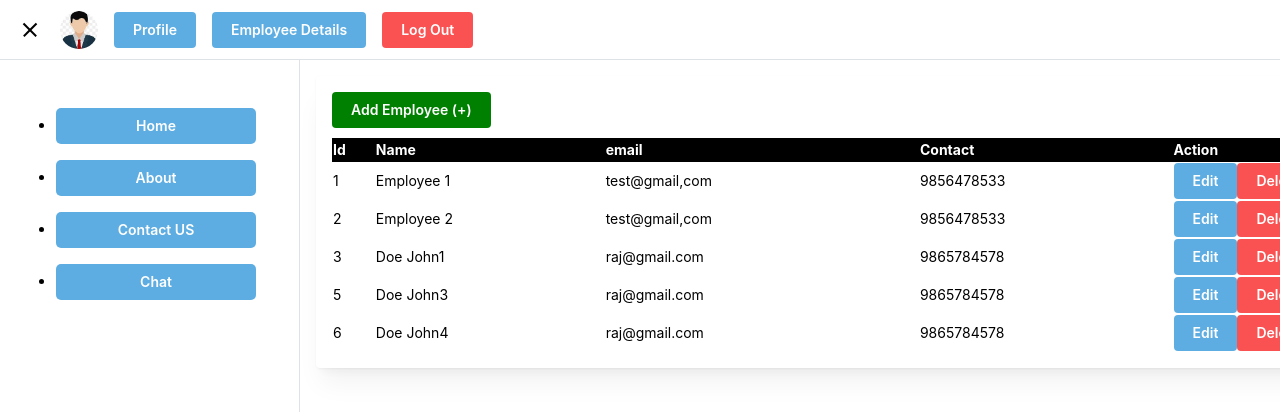
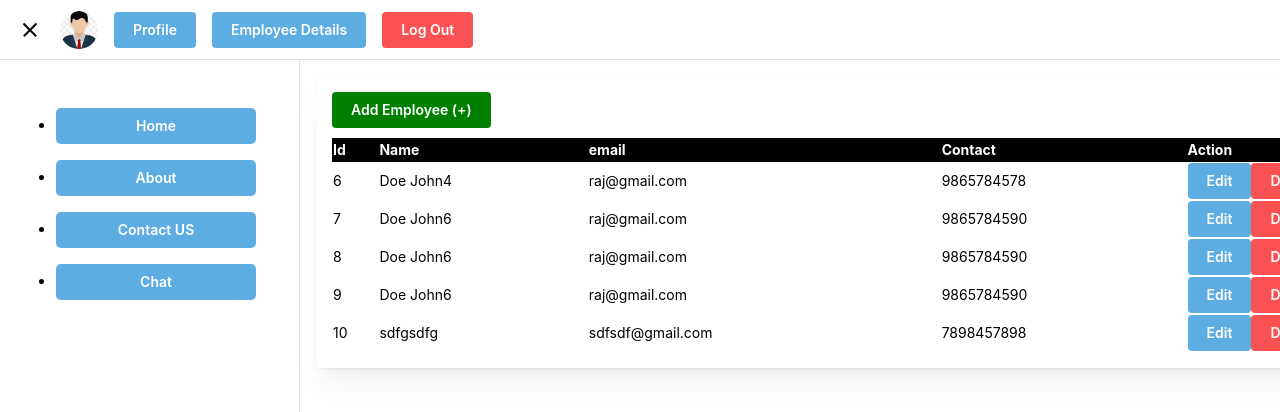
Before and after one commit to rajkumarrathod404/HptCare-Project, a React (Vite) app: page / in a window 1280 px wide. Shown: the top 412 px of the page. Built offline with nearby package versions, Linux system fonts and the light colour scheme; data requests are answered from the project's data file.

Commit message:
deployed

```diff
--- a/db.json
+++ b/db.json
@@ -1,34 +1,34 @@
 {
   "emp": [
-    {
-      "id": 1,
-      "name": "Employee 1",
-      "email": "test@gmail,com",
-      "contact": "9856478533"
-    },
-    {
-      "id": 2,
-      "name": "Employee 2",
-      "email": "test@gmail,com",
-      "contact": "9856478533"
-    },
-    {
-      "name": "Doe John1",
-      "email": "raj@gmail.com",
-      "contact": "9865784578",
-      "id": 3
-    },
-    {
-      "name": "Doe John3",
-      "email": "raj@gmail.com",
-      "contact": "9865784578",
-      "id": 5
-    },
     {
       "name": "Doe John4",
       "email": "raj@gmail.com",
       "contact": "9865784578",
       "id": 6
+    },
+    {
+      "name": "Doe John6",
+      "email": "raj@gmail.com",
+      "contact": "9865784590",
+      "id": 7
+    },
+    {
+      "name": "Doe John6",
+      "email": "raj@gmail.com",
+      "contact": "9865784590",
+      "id": 8
+    },
+    {
+      "name": "Doe John6",
+      "email": "raj@gmail.com",
+      "contact": "9865784590",
+      "id": 9
+    },
+    {
+      "name": "sdfgsdfg",
+      "email": "sdfsdf@gmail.com",
+      "contact": "7898457898",
+      "id": 10
     }
   ]
 }
--- a/src/CollapseDesktop.tsx
+++ b/src/CollapseDesktop.tsx
@@ -12,11 +12,12 @@ import AddEditEmployee from "./MainScreen/Add-Edit-Employee";
 import SignUP from "./ScreenCover/Login/Signup/SignUp";
 import { CoverComponent } from "./ScreenCover/CoverComponent";
 // import { MantineLogo } from '@mantine/ds';
+import { editEmpContext } from "./Context/Context";
 interface empType {
-  id: contactber;
+  id: number;
   name: string;
   email: string;
-  contact: contactber;
+  contact: string;
 }
 
 export function CollapseDesktop() {
@@ -36,7 +37,9 @@ export function CollapseDesktop() {
   }, []);
 
   return (
-    <>
+    // <editEmpContext.Provider value={}>
+      <>
+
       <BrowserRouter>
         <Routes>
           <Route path="/cover" element={<CoverComponent />}></Route>
@@ -54,6 +57,7 @@ export function CollapseDesktop() {
         </Routes>
       </BrowserRouter>
     </>
+    // </editEmpContext.provider>
   );
 }
 // AppShell examples | Mantine
--- /dev/null
+++ b/src/Context/Context.ts
@@ -0,0 +1,4 @@
+// import { createContext } from "react";
+// import { empType } from "../MainScreen/MainData";
+
+// export  const editEmpContext = createContext<empType | undefined>(undefined);
--- a/src/MainScreen/Add-Edit-Employee.tsx
+++ b/src/MainScreen/Add-Edit-Employee.tsx
@@ -6,25 +6,33 @@ interface formInputValueType {
   email: string;
   contact: string;
 }
-// interface propType {
-//   SOURCE: string;
-// }
+interface propType {
+  sourceName: string;
+}
 
-export default function AddEditEmployee() {
+export default function AddEditEmployee(
+  // data: formInputValueType,
+  // sourceName: propType
+) {
   //   const [submittedValues, setSubmittedValues] = useState("");
-  const form = useForm({
-    initialValues: {
-      name: "Doe John",
-      email: "raj@gmail.com",
-      contact: "9865784578",
-    },
-    // ):
-    // initialValues: {
-    //   name: "",
-    //   email: "",
-    //   contact: "",
-    // },
-  });
+  const form = useForm(
+    // sourceName == "EDIT"
+    //   ? {
+    //       initialValues: {
+    //         name: data.name,
+    //         email: data.email,
+    //         contact: data.contact,
+    //       },
+    //     }
+    //   :
+      {
+          initialValues: {
+            name: "",
+            email: "",
+            contact: "",
+          },
+        }
+  );
   const onsubmit = (value: formInputValueType) => {
     // value.preventDefault(),
     console.log("data", value);
@@ -48,15 +56,8 @@ export default function AddEditEmployee() {
   };
 
   return (
-    <Box maw={340} mx="auto" style={{ marginTop: "10%" }}>
+    <Box maw={340} mx="22rem" style={{ marginTop: "5%" }}>
       <form onSubmit={form.onSubmit((value) => onsubmit(value))}>
-        {/* <TextInput
-            type="contactber"
-            label="id"
-            placeholder="enter id"
-            mt="md"
-            {...form.getInputProps("id")}
-          /> */}
         <TextInput
           type="text"
           label="Name"
@@ -82,8 +83,6 @@ export default function AddEditEmployee() {
           Add Employee
         </Button>
       </form>
-
-      {/* {submittedValues && <Code block>{submittedValues}</Code>} */}
     </Box>
   );
 }
--- a/src/MainScreen/MainData.tsx
+++ b/src/MainScreen/MainData.tsx
@@ -1,28 +1,49 @@
-import { Button, Paper, Table, TableTbody, TableThead } from "@mantine/core";
+import {
+  Box,
+  Button,
+  Paper,
+  Table,
+  TableTbody,
+  TableThead,
+} from "@mantine/core";
+import { createContext, useState } from "react";
 import { Link } from "react-router-dom";
-interface empType {
+export interface empType {
   id: number;
   name: string;
   email: string;
   contact: string;
 }
+export interface editEmpType {
+  data: { id: number; name: string; email: string; contact: string };
+  source: string;
+}
+
 // const handleAdd = () => {};
+
+export const editEmpContext = createContext<empType | undefined>(undefined);
+const MainData = ({ emplist }: { emplist: empType[] }) => {
+  const [editData, setEditData] = useState<empType>();
   const handleDeleteEdit = (id: number, source: string) => {
-  if (window.confirm("do you want to delete ")) {
-    source === "REMOVE"
-      ? fetch(`http://localhost:8000/emp/${id}`, {
-          method: "DELETE",
-        })
-          .then(() => console.log("removed"))
-          .catch((err) => console.log(err.message))
-      : fetch(`http://localhost:8000/emp/${id}`, {
+    if (source === "REMOVE") {
+      window.confirm("do you want to delete ") &&
+        fetch(`http://localhost:8000/emp/${id}`, {
           method: "DELETE",
         })
           .then(() => console.log("removed"))
           .catch((err) => console.log(err.message));
+    } else {
+      fetch(`http://localhost:8000/emp/${id}`)
+        .then((res) => res.json())
+        .then((resp) => setEditData(resp))
+        .catch((err) => console.log(err.message));
+      fetch(`http://localhost:8000/emp/${editData?.id}`, {
+        method: "PUT",
+      })
+        .then(() => console.log("updated successfully"))
+        .catch((err) => console.log(err.message));
     }
   };
-const MainData = ({ emplist }: { emplist: empType[] }) => {
   return (
     <>
       <Paper shadow="md" p="md" style={{ width: "1300px", position: "fixed" }}>
@@ -31,6 +52,7 @@ const MainData = ({ emplist }: { emplist: empType[] }) => {
             Add Employee (+)
           </Button>
         </Link>
+        {emplist.length > 0 ? (
           <Table>
             <TableThead
               style={{
@@ -77,6 +99,15 @@ const MainData = ({ emplist }: { emplist: empType[] }) => {
               );
             })}
           </Table>
+        ) : (
+          <Table>
+            <TableThead>
+              <tr>
+                <th>No Data Found</th>
+              </tr>
+            </TableThead>
+          </Table>
+        )}
       </Paper>
     </>
   );
--- a/src/ScreenCover/Login/Signup/LogInPage.tsx
+++ b/src/ScreenCover/Login/Signup/LogInPage.tsx
@@ -11,13 +11,15 @@ export default function LogInPage() {
   const navigate = useNavigate();
   // const [submittedValues, setSubmittedValues] = useState("");
   const [validFormFill, _] = useState({
-    email: "Doe@gmail",
-    pass: "Rajkumar*jd45An",
+    email: "Raj@gmail.com",
+    pass: "Rajkumar*$3A",
   });
   const form = useForm({
     initialValues: {
-      email: "Doe@gmail",
-      pass: "Rajkumar*jd45An",
+      email: "",
+      pass: "",
+    //   email: "Raj@gmail.com",
+    // pass: "Rajkumar*$3A",
     },
 
     // transformValues: (values) => ({
```
Lines whose indentation alone changed are shown as unchanged.
